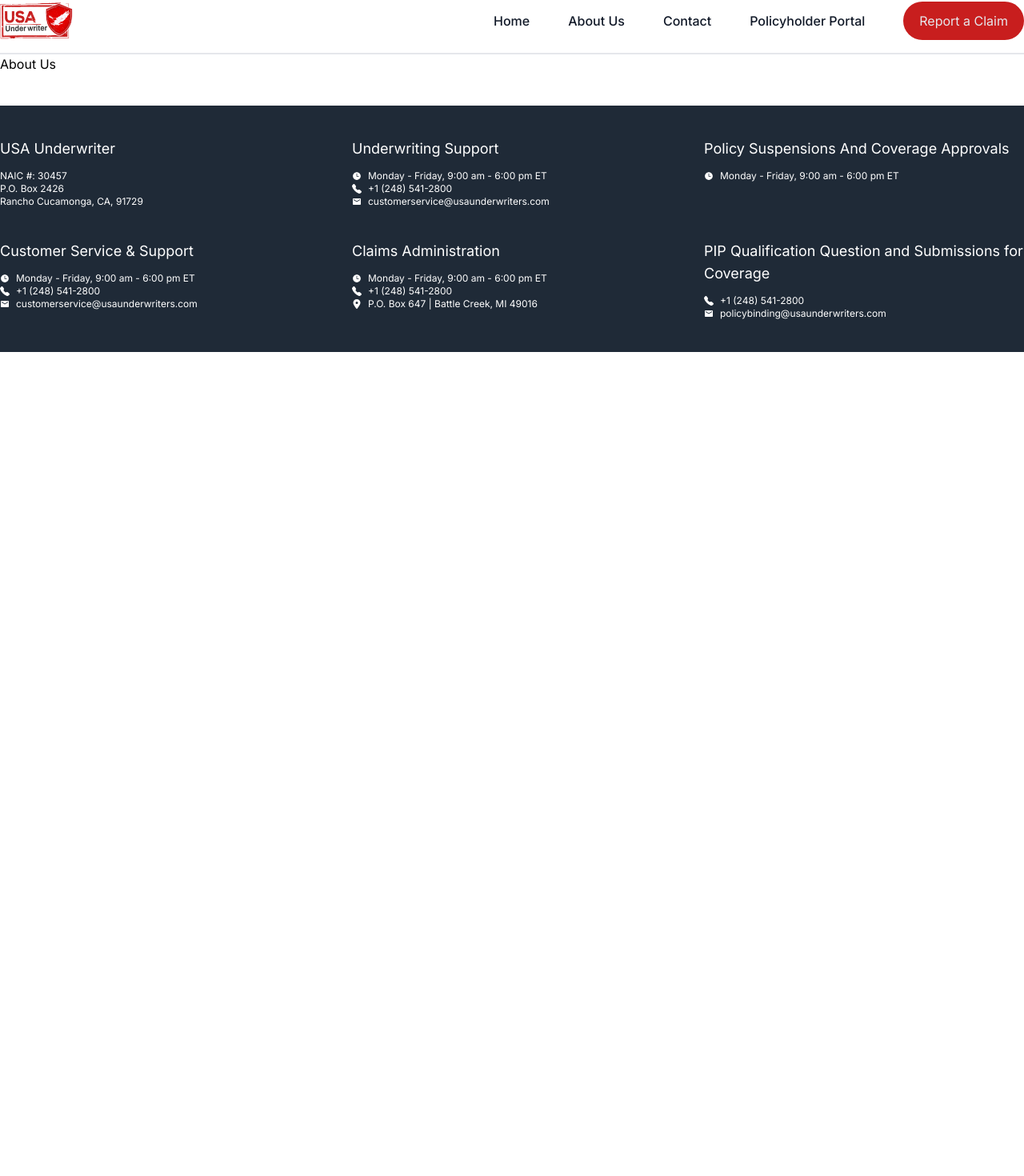
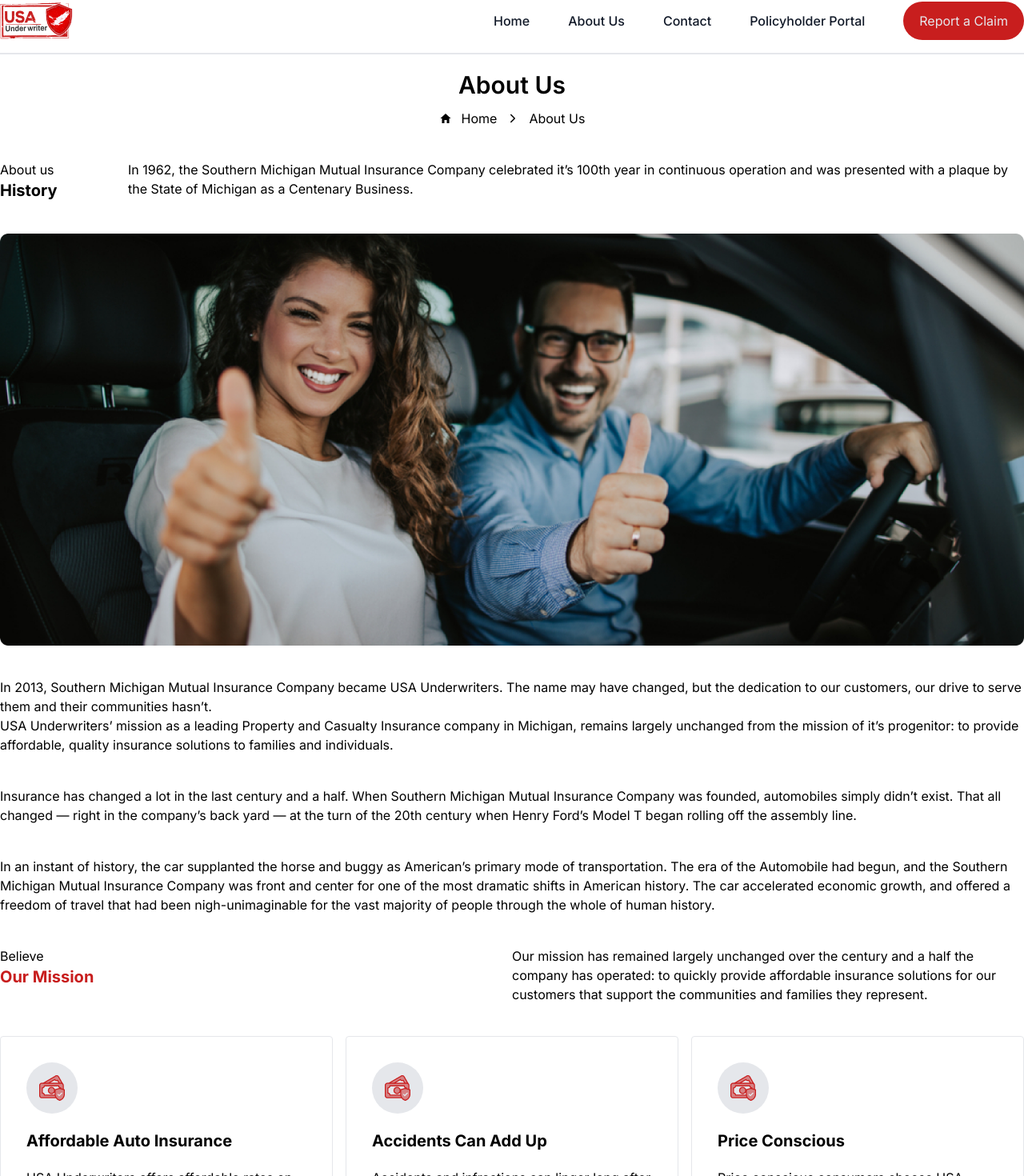
Before and after one commit to MatrixGlitch-Hridoy/Daniyal-Frontend, a Next.js app: page /about in a window 1280 px wide. Shown: the part 14-1484 px from the top of the page at 80% size. Before the commit the page ends 800 px from the top, so only its background shows below. Built offline with nearby package versions, Linux system fonts and the light colour scheme.

Commit message:
feat[ui] completed about page ui design

```diff
--- a/src/app/about/page.js
+++ b/src/app/about/page.js
@@ -1,5 +1,92 @@
+import { IoMdHome } from "react-icons/io";
+import { IoIosArrowForward } from "react-icons/io";
+import about from "/public/about.png";
+import Image from "next/image";
+import Card from "@/components/Card";
 const About = () => {
-  return <div>About Us</div>;
+  return (
+    <div className="mt-5 p-3 md:p-0 container mx-auto">
+      <h1 className="text-3xl text-center font-semibold">About Us</h1>
+      <div className="flex items-center justify-center gap-3 mt-3">
+        <p>
+          <IoMdHome />
+        </p>
+        <p>Home</p>
+        <p>
+          <IoIosArrowForward />
+        </p>
+        <p>About Us</p>
+      </div>
+
+      {/* History */}
+      <div className="grid md:grid-cols-8 my-10">
+        <div className="space-y-5 ">
+          <div>
+            <p className="hidden md:block">About us</p>
+            <h1 className="text-xl font-bold">History</h1>
+          </div>
+        </div>
+        <div className="col-span-7">
+          <p>
+            In 1962, the Southern Michigan Mutual Insurance Company celebrated
+            it’s 100th year in continuous operation and was presented with a
+            plaque by the State of Michigan as a Centenary Business.
+          </p>
+        </div>
+      </div>
+      {/* Banner */}
+      <div className="space-y-10">
+        <Image src={about} alt="about" />
+        <p>
+          In 2013, Southern Michigan Mutual Insurance Company became USA
+          Underwriters. The name may have changed, but the dedication to our
+          customers, our drive to serve them and their communities hasn’t.
+          <span className="hidden md:block">
+            USA Underwriters’ mission as a leading Property and Casualty
+            Insurance company in Michigan, remains largely unchanged from the
+            mission of it’s progenitor: to provide affordable, quality insurance
+            solutions to families and individuals.
+          </span>
+        </p>
+        <p className="hidden md:block">
+          Insurance has changed a lot in the last century and a half. When
+          Southern Michigan Mutual Insurance Company was founded, automobiles
+          simply didn’t exist. That all changed — right in the company’s back
+          yard — at the turn of the 20th century when Henry Ford’s Model T began
+          rolling off the assembly line.
+        </p>
+        <p className="hidden md:block">
+          In an instant of history, the car supplanted the horse and buggy as
+          American’s primary mode of transportation. The era of the Automobile
+          had begun, and the Southern Michigan Mutual Insurance Company was
+          front and center for one of the most dramatic shifts in American
+          history. The car accelerated economic growth, and offered a freedom of
+          travel that had been nigh-unimaginable for the vast majority of people
+          through the whole of human history.
+        </p>
+      </div>
+      {/* Mission */}
+      <div className="grid md:grid-cols-2 my-10">
+        <div className="space-y-5">
+          <div>
+            <p>Believe</p>
+            <h1 className="text-xl font-bold text-primary">Our Mission</h1>
+          </div>
+        </div>
+        <div>
+          <p>
+            Our mission has remained largely unchanged over the century and a
+            half the company has operated: to quickly provide affordable
+            insurance solutions for our customers that support the communities
+            and families they represent.
+          </p>
+        </div>
+      </div>
+      <div>
+        <Card />
+      </div>
+    </div>
+  );
 };
 
 export default About;
```
Also changed, not shown: public/about.png (added).
